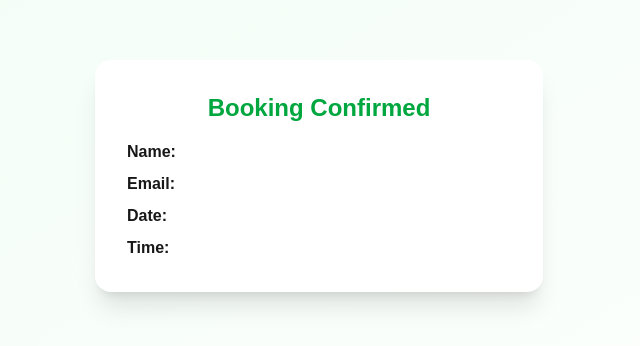
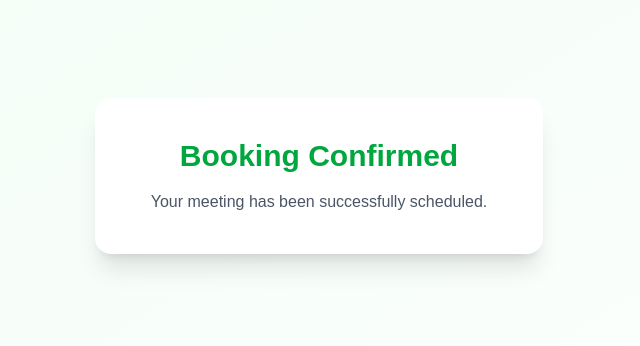
Before and after one commit to MadhviSalaria/cal-clone, a Next.js app in the folder frontend/: page /success in a window 1280 px wide. Shown: the part 224-570 px from the top of the page, without its empty margins (321-961 px from the left). Built offline with nearby package versions, Linux system fonts and the light colour scheme.

Commit message:
success page

```diff
--- a/frontend/app/success/page.tsx
+++ b/frontend/app/success/page.tsx
@@ -2,31 +2,19 @@
 
 export const dynamic = "force-dynamic";
 
-import { useSearchParams } from "next/navigation";
-
 export default function SuccessPage() {
-  const params = useSearchParams();
-
-  const name = params.get("name") || "";
-  const email = params.get("email") || "";
-  const date = params.get("date") || "";
-  const time = params.get("time") || "";
-
   return (
     <div className="min-h-screen flex items-center justify-center bg-gradient-to-br from-green-50 to-white px-4">
 
-      <div className="bg-white p-8 rounded-2xl shadow-xl w-full max-w-md text-center">
+      <div className="bg-white p-10 rounded-2xl shadow-xl w-full max-w-md text-center">
 
-        <h2 className="text-2xl font-bold text-green-600 mb-4">
+        <h2 className="text-3xl font-bold text-green-600">
           Booking Confirmed
         </h2>
 
-        <div className="text-left mt-4 space-y-2">
-          <p><strong>Name:</strong> {name}</p>
-          <p><strong>Email:</strong> {email}</p>
-          <p><strong>Date:</strong> {date}</p>
-          <p><strong>Time:</strong> {time}</p>
-        </div>
+        <p className="mt-4 text-gray-600">
+          Your meeting has been successfully scheduled.
+        </p>
 
       </div>
     </div>
```
